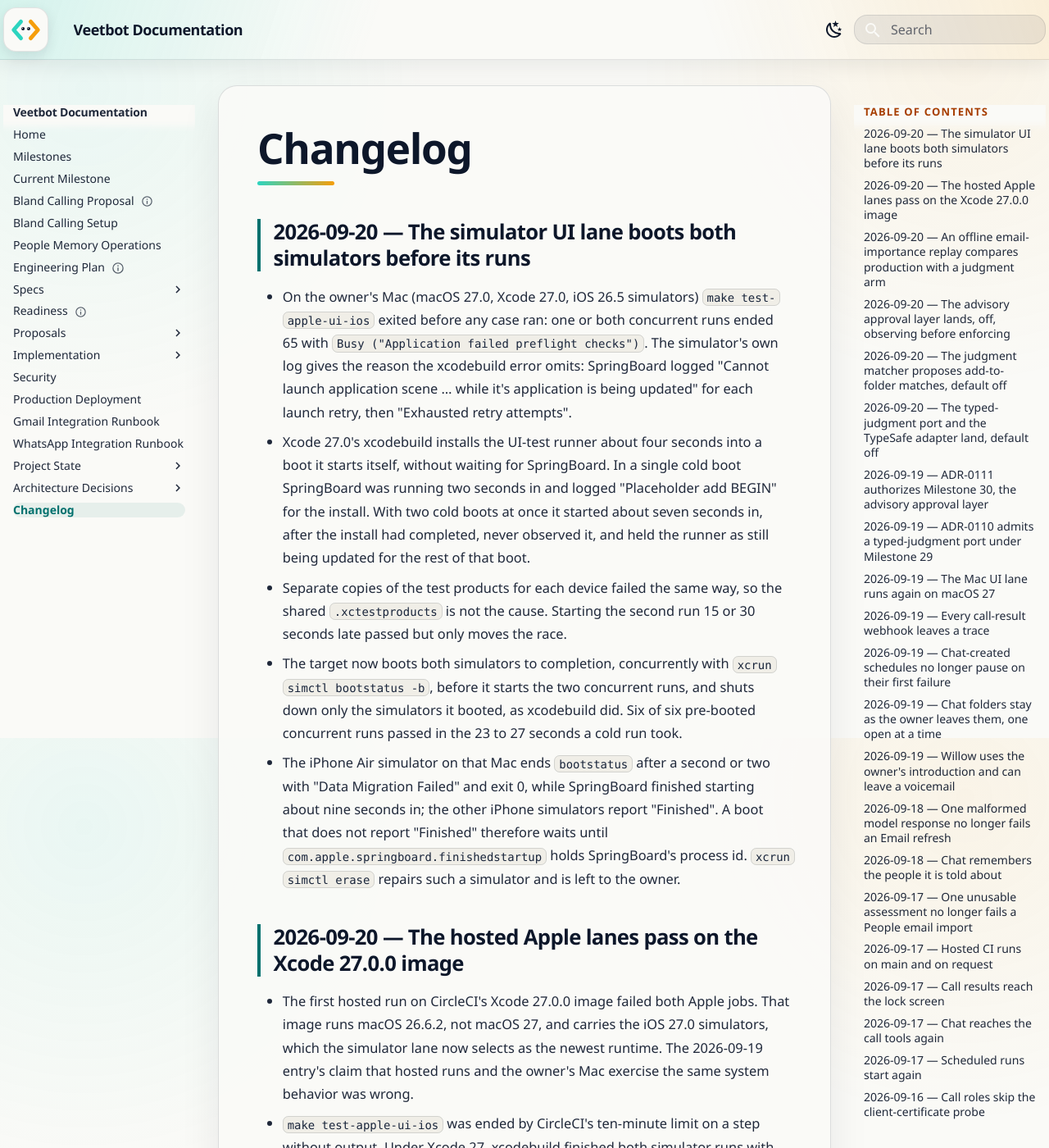
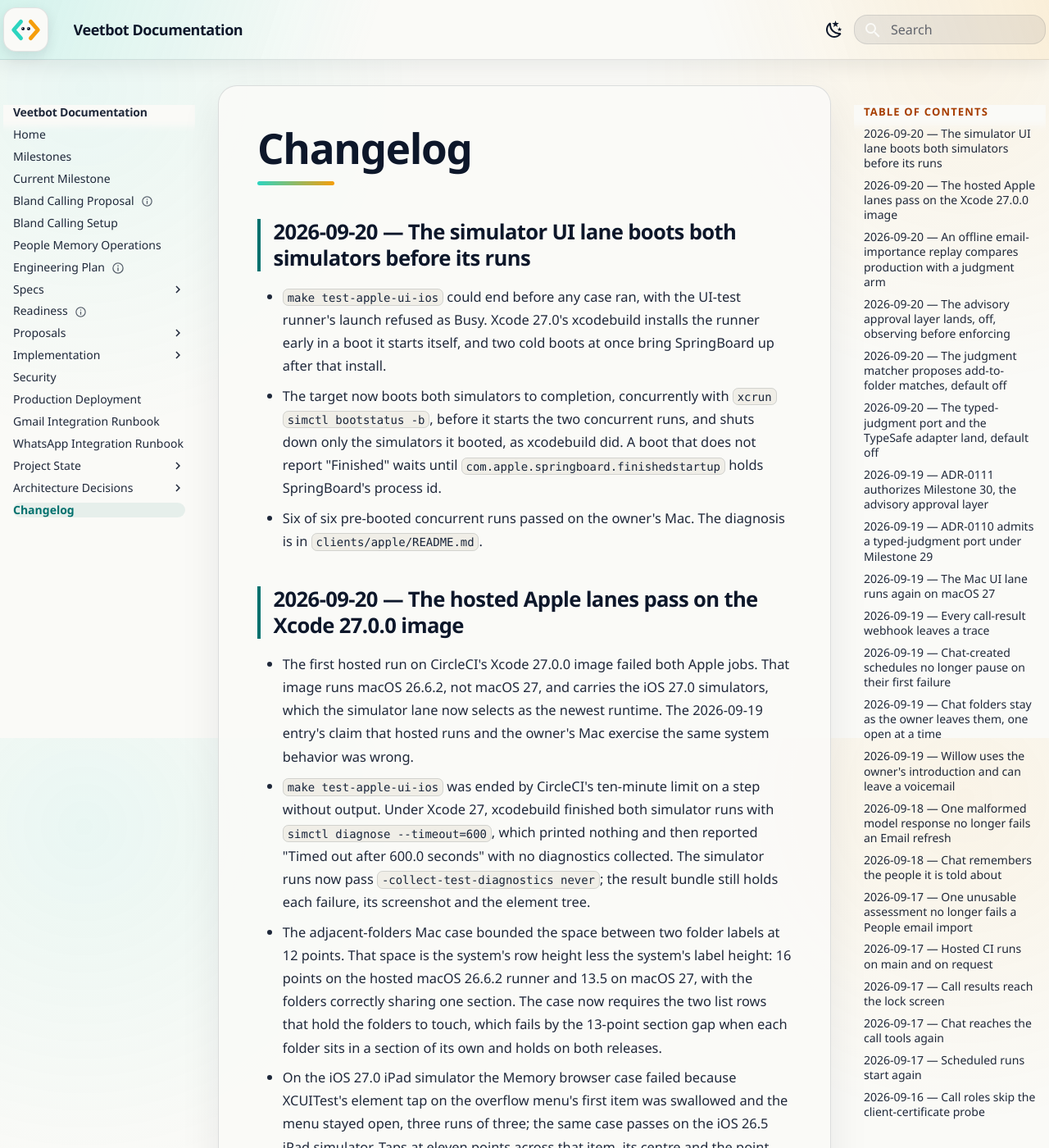
Before and after one commit to avitus/veetbot, an MkDocs documentation site: the page built from docs/changelog.md, in a window 1280 px wide and 1400 px high. Shown: the whole window at 82% size. Built offline with MkDocs 1.6.1 and Material for MkDocs 9.7.7, drawn with Linux system fonts in a browser that asks for light colours.

Commit message:
test: run the simulator boot and cleanup shell instead of matching its text
The two Apple UI toolchain tests only required that the recipe mention
notifyutil and enumerate booted devices. A helper that ignored a not-ready
SpringBoard, or a recipe that recorded every simulator for shutdown, would
have passed. The tests now run the recipe's own boot helper and
booted-device loop under /bin/sh against a stand-in xcrun, and cover a late
start, a start that never comes, and simulators that were already booted.

The changelog entry for the same fix keeps the delivered change and its
validation; the diagnosis stays in clients/apple/README.md. No Makefile or
behavior change. Found in the CodeRabbit review of #127.

The trailer declares the lane the whole delivered range needs, because the
main-branch check reads the newest trailer over the range.

Reading-Lane: A
Co-Authored-By: Claude Fable 5.1 <noreply@anthropic.com>
Glen-Conversation: 3cf23088-b1fe-4cd6-82f2-2aef10e991ef

```diff
--- a/docs/changelog.md
+++ b/docs/changelog.md
@@ -6,31 +6,17 @@ title: Changelog
 
 ## 2026-09-20 — The simulator UI lane boots both simulators before its runs
 
-- On the owner's Mac (macOS 27.0, Xcode 27.0, iOS 26.5 simulators)
-  `make test-apple-ui-ios` exited before any case ran: one or both concurrent
-  runs ended 65 with `Busy ("Application failed preflight checks")`. The
-  simulator's own log gives the reason the xcodebuild error omits: SpringBoard
-  logged "Cannot launch application scene … while it's application is being
-  updated" for each launch retry, then "Exhausted retry attempts".
-- Xcode 27.0's xcodebuild installs the UI-test runner about four seconds into a
-  boot it starts itself, without waiting for SpringBoard. In a single cold boot
-  SpringBoard was running two seconds in and logged "Placeholder add BEGIN" for
-  the install. With two cold boots at once it started about seven seconds in,
-  after the install had completed, never observed it, and held the runner as
-  still being updated for the rest of that boot.
-- Separate copies of the test products for each device failed the same way, so
-  the shared `.xctestproducts` is not the cause. Starting the second run 15 or
-  30 seconds late passed but only moves the race.
+- `make test-apple-ui-ios` could end before any case ran, with the UI-test
+  runner's launch refused as Busy. Xcode 27.0's xcodebuild installs the runner
+  early in a boot it starts itself, and two cold boots at once bring SpringBoard
+  up after that install.
 - The target now boots both simulators to completion, concurrently with
   `xcrun simctl bootstatus -b`, before it starts the two concurrent runs, and
-  shuts down only the simulators it booted, as xcodebuild did. Six of six
-  pre-booted concurrent runs passed in the 23 to 27 seconds a cold run took.
-- The iPhone Air simulator on that Mac ends `bootstatus` after a second or two
-  with "Data Migration Failed" and exit 0, while SpringBoard finished starting
-  about nine seconds in; the other iPhone simulators report "Finished". A boot
-  that does not report "Finished" therefore waits until
-  `com.apple.springboard.finishedstartup` holds SpringBoard's process id.
-  `xcrun simctl erase` repairs such a simulator and is left to the owner.
+  shuts down only the simulators it booted, as xcodebuild did. A boot that does
+  not report "Finished" waits until `com.apple.springboard.finishedstartup`
+  holds SpringBoard's process id.
+- Six of six pre-booted concurrent runs passed on the owner's Mac. The
+  diagnosis is in `clients/apple/README.md`.
 
 ## 2026-09-20 — The hosted Apple lanes pass on the Xcode 27.0.0 image
 
```
Also changed, not shown: 1 other file.
